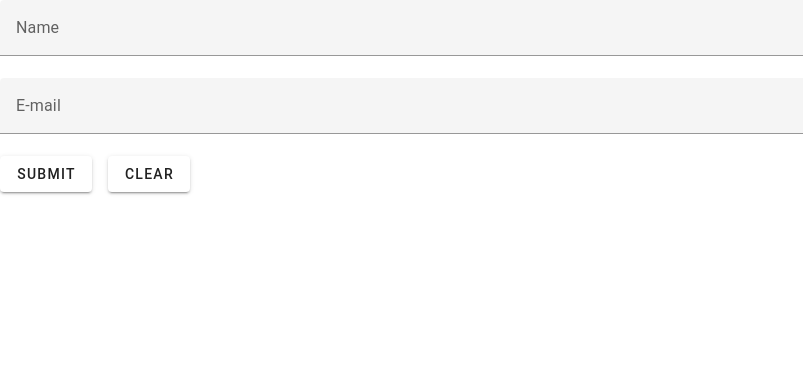
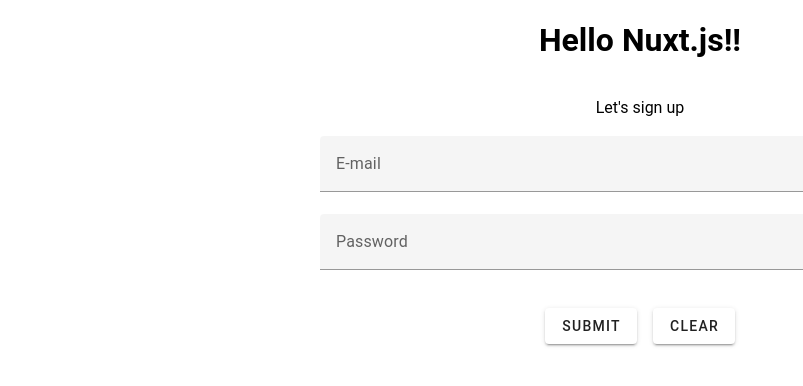
Before and after one commit to yu03-dev/nuxt-study, a Nuxt app: page / in a window 1280 px wide. Shown: the top 386 px of the page, without its empty margins (0-803 px from the left). Built offline with nearby package versions, Linux system fonts and the light colour scheme.

Commit message:
💄 signup画面を作成

```diff
--- a/components/Form.vue
+++ b/components/Form.vue
@@ -1,15 +1,5 @@
 <template>
-  <form>
-    <v-text-field
-      v-model="state.name"
-      :error-messages="v$.name.$errors.map((e) => e.$message)"
-      :counter="10"
-      label="Name"
-      required
-      @input="v$.name.$touch"
-      @blur="v$.name.$touch"
-    ></v-text-field>
-
+  <form class="form">
     <v-text-field
       v-model="state.email"
       :error-messages="v$.email.$errors.map((e) => e.$message)"
@@ -19,19 +9,34 @@
       @blur="v$.email.$touch"
     ></v-text-field>
 
-    <v-btn class="me-4" @click="v$.$validate"> submit </v-btn>
-    <v-btn @click="clear"> clear </v-btn>
+    <v-text-field
+      v-model="state.password"
+      :error-messages="v$.password.$errors.map((e) => e.$message)"
+      :counter="14"
+      type="password"
+      label="Password"
+      required
+      @input="v$.password.$touch"
+      @blur="v$.password.$touch"
+    ></v-text-field>
+
+    <div class="form-btn">
+      <v-btn class="me-4" @click="handleSubmit"> submit </v-btn>
+      <v-btn @click="clear"> clear </v-btn>
+    </div>
   </form>
 </template>
 
 <script setup>
 import { reactive } from "vue";
 import { useVuelidate } from "@vuelidate/core";
-import { email, required } from "@vuelidate/validators";
+import { email, required, minLength } from "@vuelidate/validators";
+
+const { registerUser } = useFirebaseAuth();
 
 const initialState = {
-  name: "",
   email: "",
+  password: "",
 };
 
 const state = reactive({
@@ -39,17 +44,42 @@
 });
 
 const rules = {
-  name: { required },
   email: { required, email },
+  password: { required },
 };
 
 const v$ = useVuelidate(rules, state);
 
-function clear() {
+const handleSubmit = async () => {
+  if (await !v$.value.$validate) {
+    alert("入力内容に誤りがあります");
+    return;
+  }
+  if (await registerUser(state.email, state.password)) {
+    alert("ログインに成功しました!!!");
+    clear();
+  } else {
+    alert("ログインに失敗しました");
+  }
+};
+
+const clear = () => {
   v$.value.$reset();
 
   for (const [key, value] of Object.entries(initialState)) {
     state[key] = value;
   }
+};
+</script>
+
+<style scoped>
+.form {
+  width: 50%;
+  margin: 0 auto;
 }
-</script>
+.form-btn {
+  display: flex;
+  justify-content: center;
+  margin-top: 1rem;
+}
+</style>
--- a/pages/index.vue
+++ b/pages/index.vue
@@ -1,5 +1,26 @@
-<script setup lang="ts"></script>
+<script setup lang="ts">
+// const runtimeConfig = useRuntimeConfig();
+
+// console.log(runtimeConfig);
+</script>
 
 <template>
-  <Form />
+  <div class="container">
+    <h1>Hello Nuxt.js!!</h1>
+    <p>Let's sign up</p>
+    <Form />
+  </div>
 </template>
+
+<style scoped>
+.container {
+  display: flex;
+  flex-direction: column;
+  justify-content: center;
+  align-items: center;
+}
+.container h1,
+p {
+  margin: 1rem 0;
+}
+</style>
```
